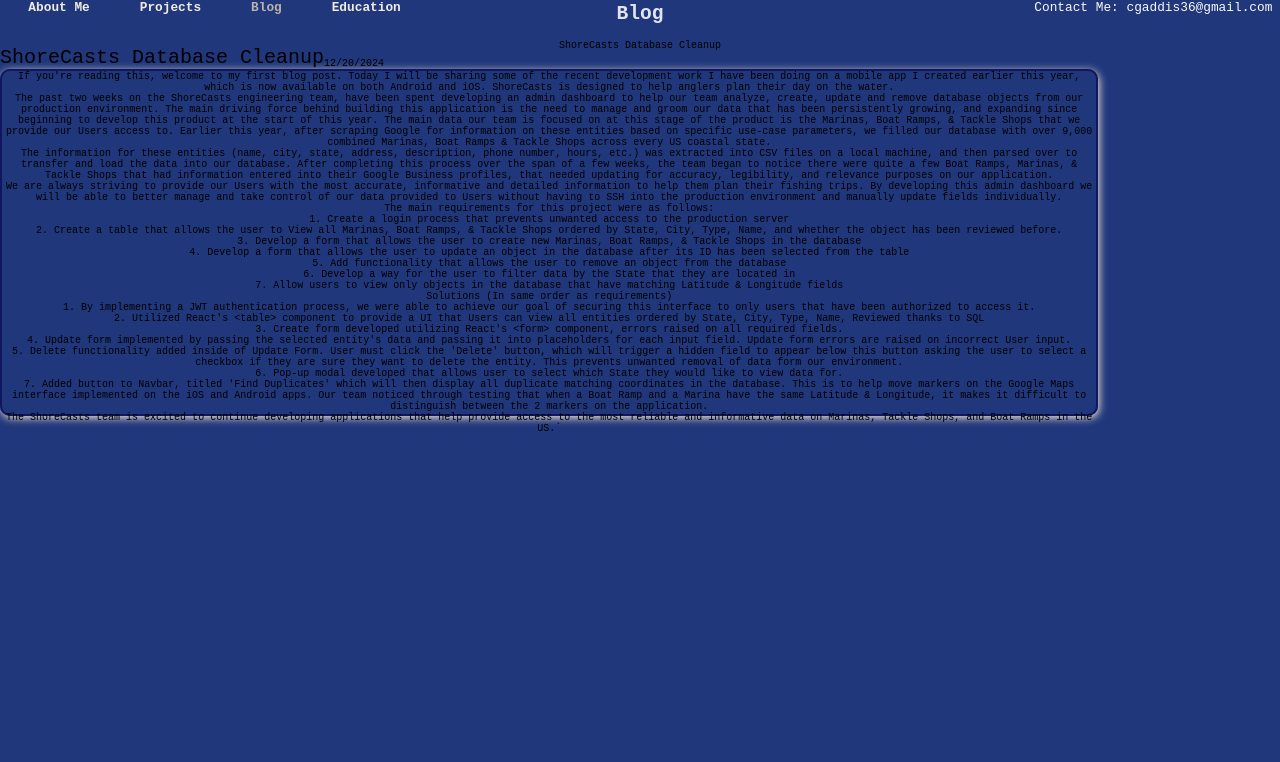
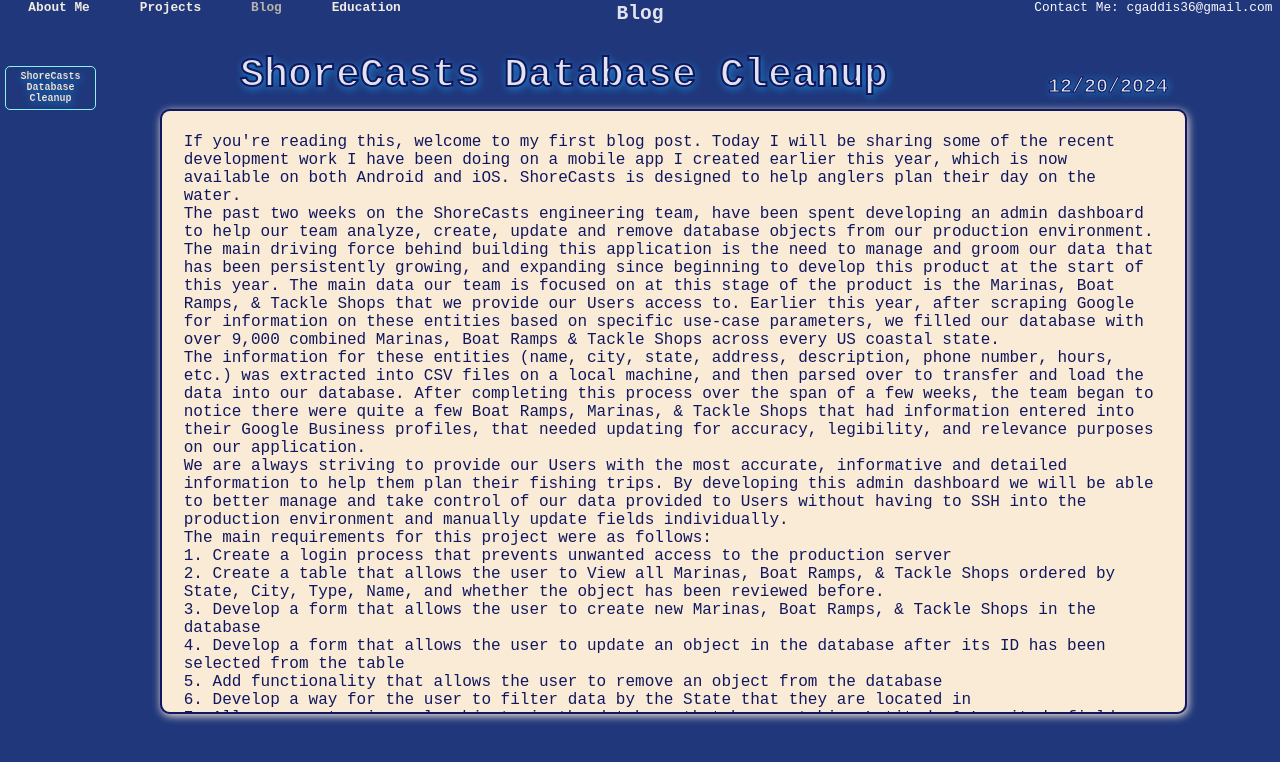
Before and after one commit to cgaddis36/portfolio-site, a React (Create React App) app: page /blog in a window 1280 px wide. Shown: the top 762 px of the page. Built offline with nearby package versions, Linux system fonts and the light colour scheme.

Commit message:
animation on navLinks

```diff
--- a/src/components/styles/blog.module.css
+++ b/src/components/styles/blog.module.css
@@ -1,3 +1,24 @@
+@keyframes color {
+  0% {
+    border-color: #f36cd1;
+  }
+  20% {
+    border-color: #87f4f4;
+  }
+  40%   {
+    border-color:#fded6f;
+  }
+  60%  {
+    border-color:#f39508;
+  }
+  80%  {
+    border-color:#87f4f4;
+  }
+  100% {
+    border-color:#f36cd1;
+  }
+ }
+
 .main {
   display: flex;
   flex-direction: column;
@@ -7,31 +28,111 @@
   width: 100%;
 }
 
+.mainRow {
+  display: flex;
+  flex-direction: row;
+  width: 100%;
+  height: 90%;
+  margin-top: 2%;
+  justify-content: flex-start;
+  align-items: flex-start;
+}
+
+.body {
+  width: 90%;
+  height: 95%;
+  font-size: 1.6em;
+  color: antiquewhite;
+  overflow-y: scroll;
+  -ms-overflow-style: none;
+  scrollbar-width: none;
+  border: 2px solid #10175e;
+  box-shadow: 1px 2px 9px antiquewhite;
+  border-radius: 10px;
+  padding: 2%;
+  background-color: antiquewhite;
+
+}
+.body::-webkit-scrollbar {
+  display: none;
+}
+.navLink {
+  color: antiquewhite;
+  -webkit-text-stroke: .1px #10175e;
+  text-shadow: 1px 2px 9px #1c93e2;
+  font-size: 1em;
+  font-weight: 600;
+  padding: 5%;
+  text-align: center;
+  margin-left: 5%;
+  border: .5px solid #1c93e2;
+  border-radius: 5px;
+}
+.navLink:hover {
+  cursor: pointer;
+}
+
+.inactiveNavLink {
+  color: antiquewhite;
+  -webkit-text-stroke: .1px #10175e;
+  text-shadow: 1px 2px 9px #1c93e2;
+  font-size: 1em;
+  font-weight: 600;
+  padding: 5%;
+  text-align: center;
+  margin-left: 5%;
+  border: .5px solid #1c93e2;
+  border-radius: 5px;
+  pointer-events: none;
+  animation: color 7s infinite;
+}
+.inactiveNavLink:hover {
+  cursor: default;
+}
+
+.leftNav {
+  display: flex;
+  flex-direction: column;
+  justify-content: space-evenly;
+  align-items: flex-start;
+  width: 7.5%;
+}
+
 .postContainer {
   height: 90%;
-  width: 90%;
+  width: 85%;
+  display: flex;
+  flex-direction: column;
+  text-align: left;
+  margin-left: 5%;
 }
 
 .topRow {
   display: flex;
   flex-direction: row;
-  justify-content: flex-start;
+  justify-content: space-around;
   align-items: flex-end;
   height: 5%;
+  margin-bottom: 1%;
 }
 
 .date {
-  font-size: 1em;
+  font-size: 2em;
+  font-weight: 600;
+  color: rgb(225, 228, 238);
+  text-shadow: 1px 1px 9px #1c93e2;
+  -webkit-text-stroke: 1px #10175e;
 }
 
 .title {
-  font-size: 2em;
+  font-size: 4em;
+  text-align: left;
+  font-weight: bolder;
+  color: rgb(225, 228, 238);
+  text-shadow: 1px 2px 9px #1c93e2;
+  -webkit-text-stroke: 2px #10175e;
 }
+.postLine {
+  color: #10175e;
 
-.body {
-  width: 95%;
-  height: 95%;
-  border: 2px solid #10175e;
-  box-shadow: 1px 2px 9px antiquewhite;
-  border-radius: 10px;
 }
```
